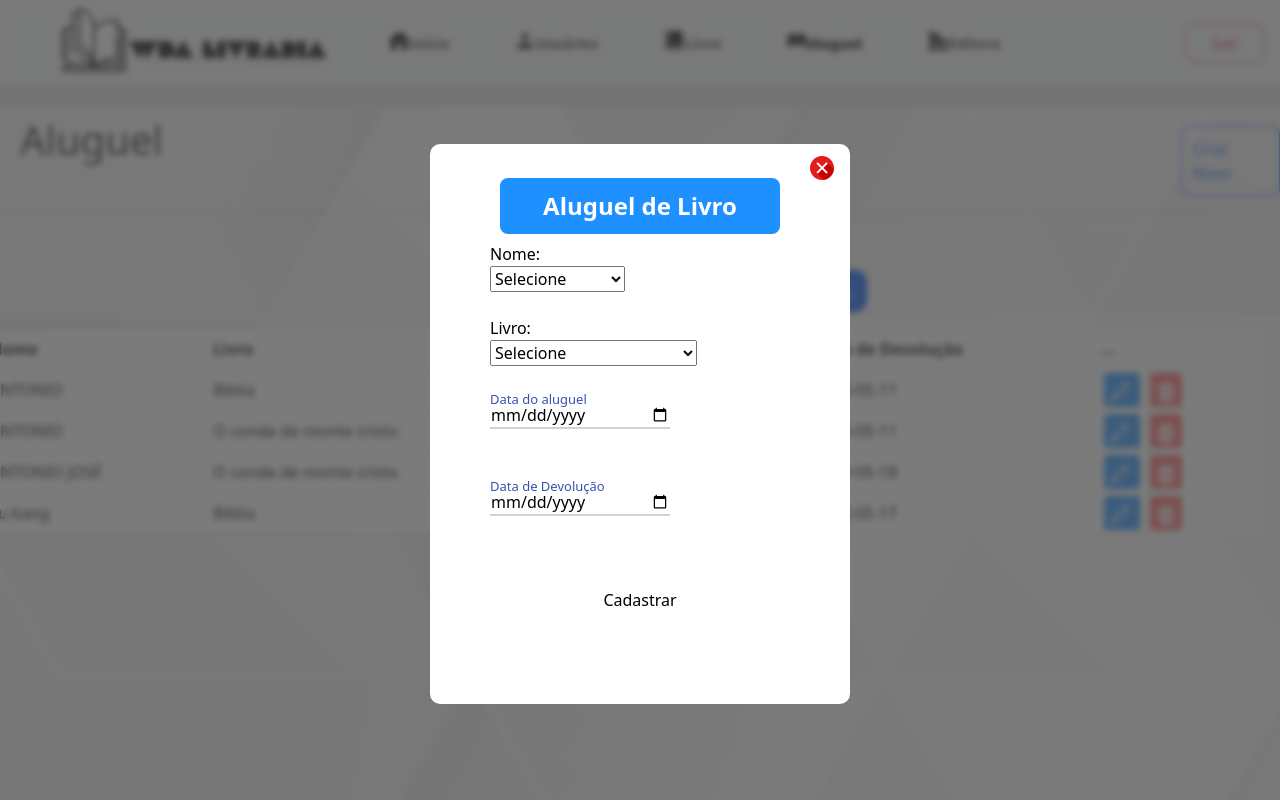
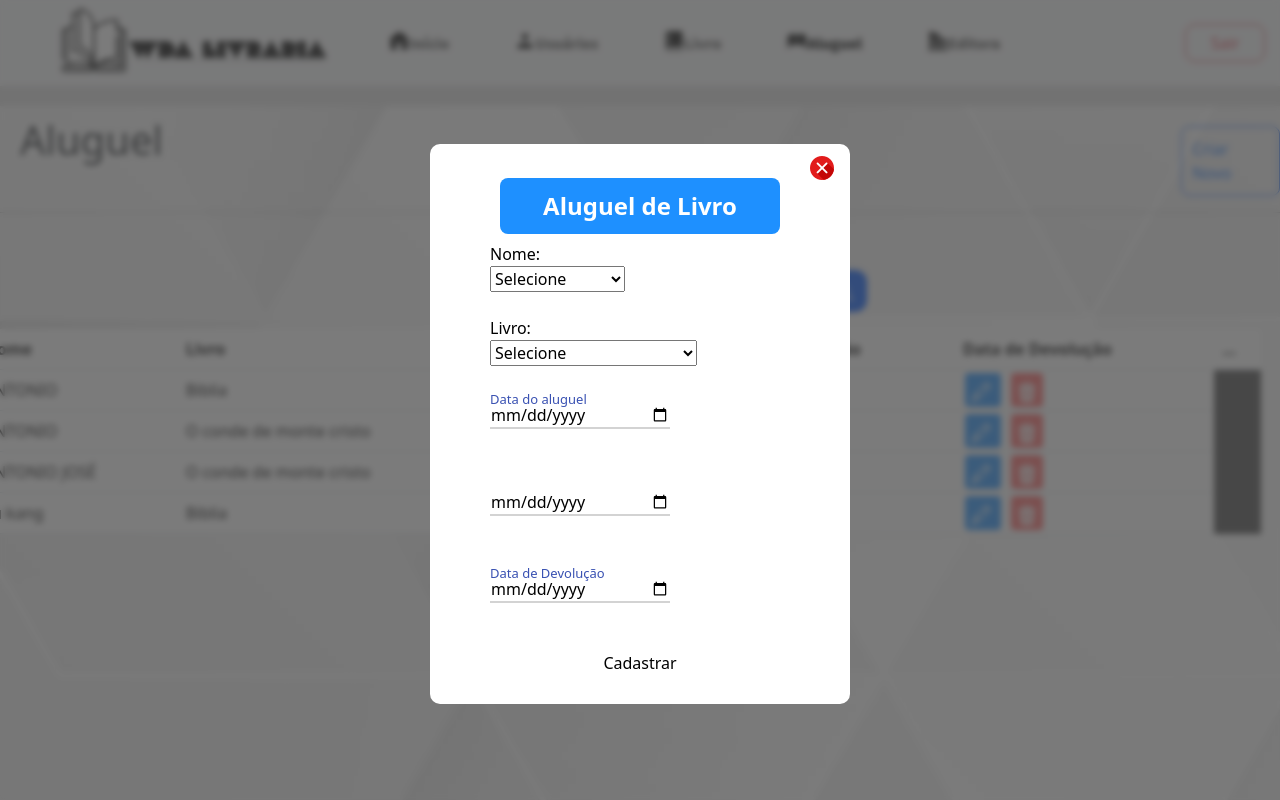
Before and after one commit to Antonio-Filho0309/teste, a PHP site: page /aluguel.php in a window 1280 px wide, after a click on "Criar Novo". Run offline with PHP 8.4, Linux system fonts and the light colour scheme; data comes from the database, SQL or seed files in the repository.

Commit message:
Update aluguel.php

```diff
--- a/paginas_iniciais/aluguel.php
+++ b/paginas_iniciais/aluguel.php
@@ -10,6 +10,7 @@ if(isset($_POST['submit'])){
   $nome = $_POST['select_nome'];
   $livro = $_POST['select_livro'];
   $dataal = $_POST['dataal'];
+  $dataprev = $_POST['dataprev'];
   $datadevo = $_POST['datadevo'];
 
   $sqlaluguel="SELECT * FROM  aluguel WHERE nome ='$nome' and livro='$livro'";
@@ -21,7 +22,7 @@ if(isset($_POST['submit'])){
     echo "<script>window.alert('Usúario não pode Alugar o mesmo livro')</script>";
 
 }else{
-  $result = mysqli_query($conexao, "INSERT INTO aluguel(nome,livro,dataal,datadevo) VALUES ('$nome','$livro','$dataal','$datadevo')");
+  $result = mysqli_query($conexao, "INSERT INTO aluguel(nome,livro,dataal,dataprev,datadevo) VALUES ('$nome','$livro','$dataal','$dataprev','$datadevo')");
 
 }
 
@@ -140,10 +141,13 @@ $result = $conexao -> query($sql);
                         </div>
                         <br><br>
                         <div class="label-float">
-                            <input type="date" name="datadevo" id="datadevo" class="inputUser" placeholder=" " required>
+                            <input type="date" name="dataprev" id="dataprev" value="0">
+                        </div>
+                        <br><br>
+                        <div class="label-float">
+                            <input type="date" name="dataprev" id="dataprev" class="inputUser" placeholder=" " required>
                             <label for="datadevo" class="labelInput">Data de Devolução</label>
                         </div>
-                        <br>
                     </fieldset>
                     <br><br>
                     <input type="submit" name="submit" id="submit" value="Cadastrar">
@@ -179,6 +183,7 @@ $result = $conexao -> query($sql);
                 <th scope="col">Nome</th>
                 <th scope="col">Livro</th>
                 <th scope="col">Data de Aluguel</th>
+                <th scope="col">Data de Previsão</th>
                 <th scope="col">Data de Devolução</th>
                 <th scope="col">...</th>
               </tr>
```
